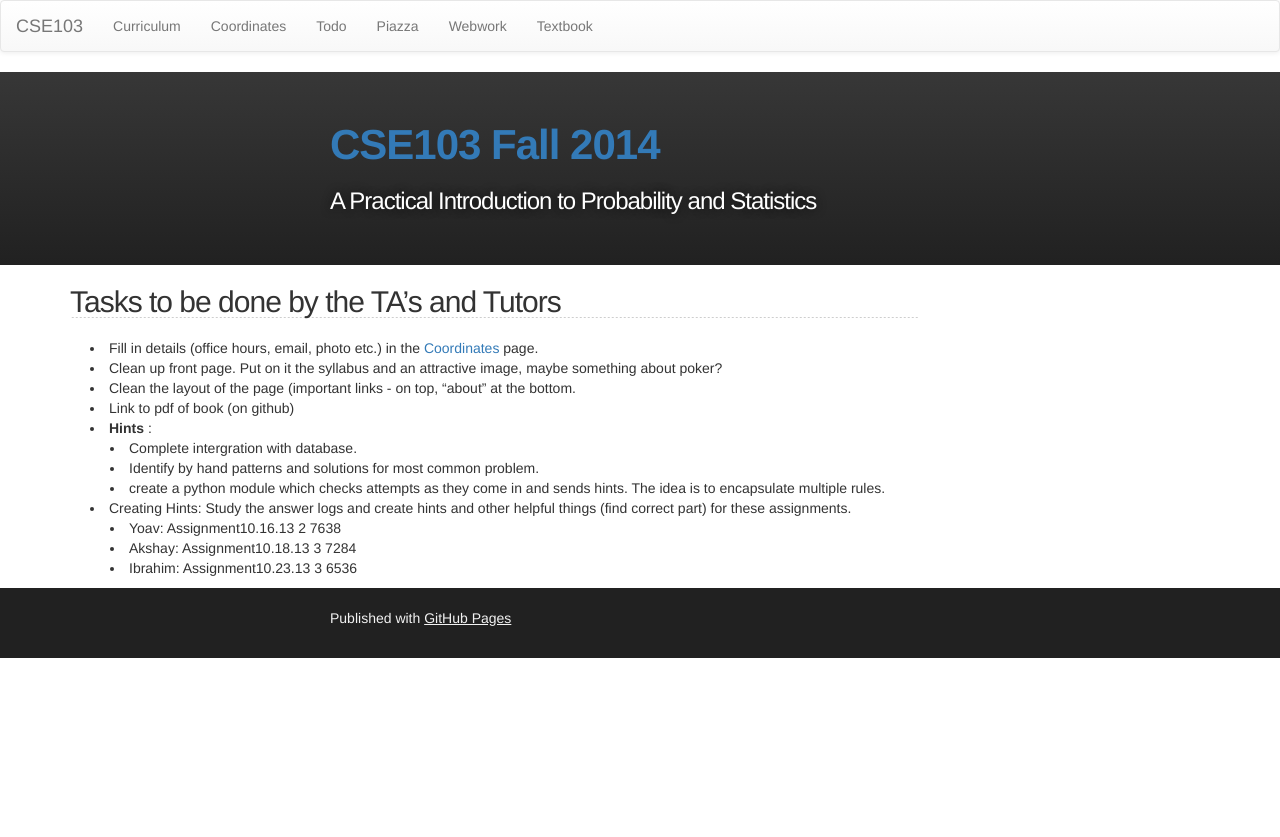
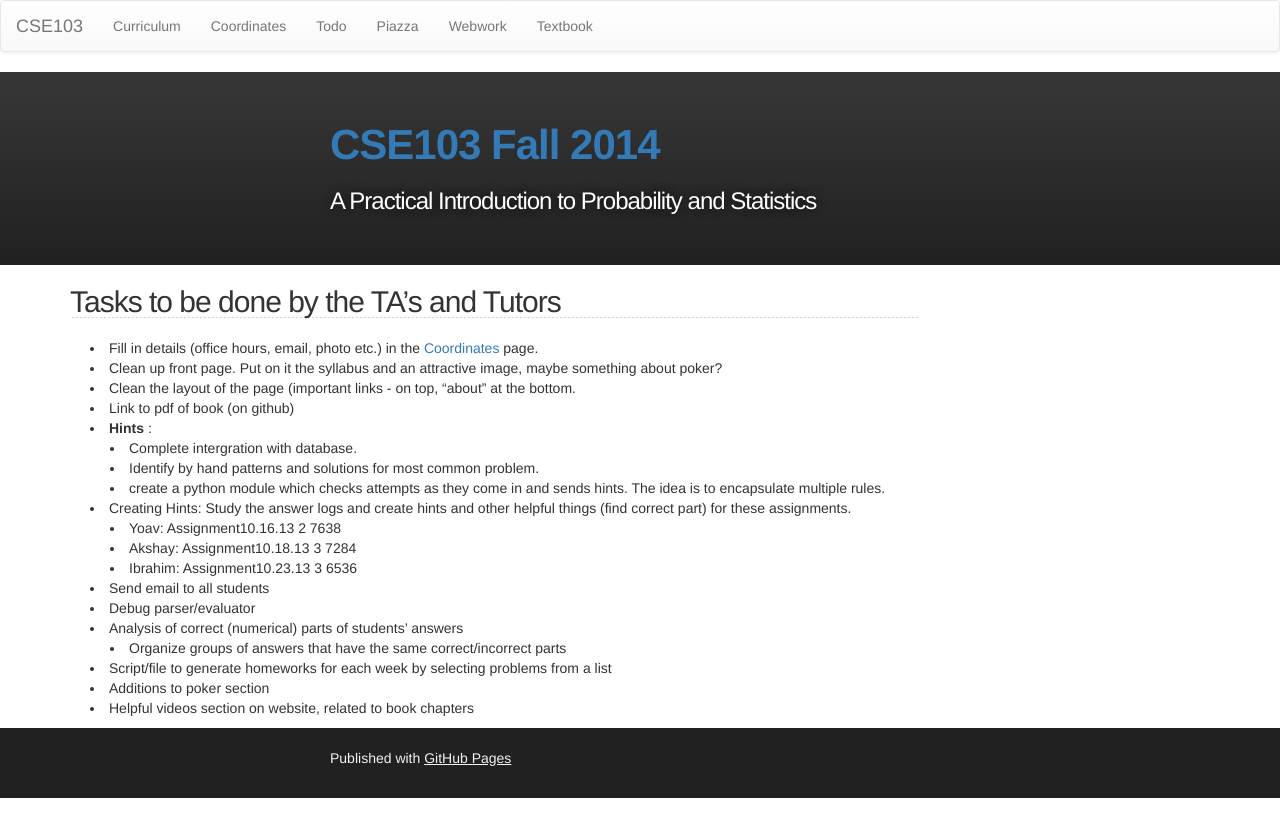
Before and after one commit to cse103/cse103.github.io, a Jekyll site: the page built from todo.md, in a window 1280 px wide. Shown: the top 837 px of the page. Built offline with Jekyll 4.4.1, drawn with Linux system fonts in a browser that asks for light colours; nearby versions of some CDN libraries; Markdown is read by kramdown in place of the engine named in the settings.

Commit message:
Update todo list.

```diff
--- a/todo.md
+++ b/todo.md
@@ -18,9 +18,15 @@ permalink: /Todo/
   * Identify by hand patterns and solutions for most common problem.
   * create a python module which checks attempts as they come in and
   sends hints. The idea is to encapsulate multiple rules.
-
 * Creating Hints: Study the answer logs and create hints and other
   helpful things (find correct part) for these assignments.
    * Yoav:    Assignment10.16.13  2             7638
    * Akshay:  Assignment10.18.13  3             7284
    * Ibrahim: Assignment10.23.13  3             6536
+* Send email to all students
+* Debug parser/evaluator
+* Analysis of correct (numerical) parts of students' answers
+   * Organize groups of answers that have the same correct/incorrect parts
+* Script/file to generate homeworks for each week by selecting problems from a list
+* Additions to poker section
+* Helpful videos section on website, related to book chapters
```
